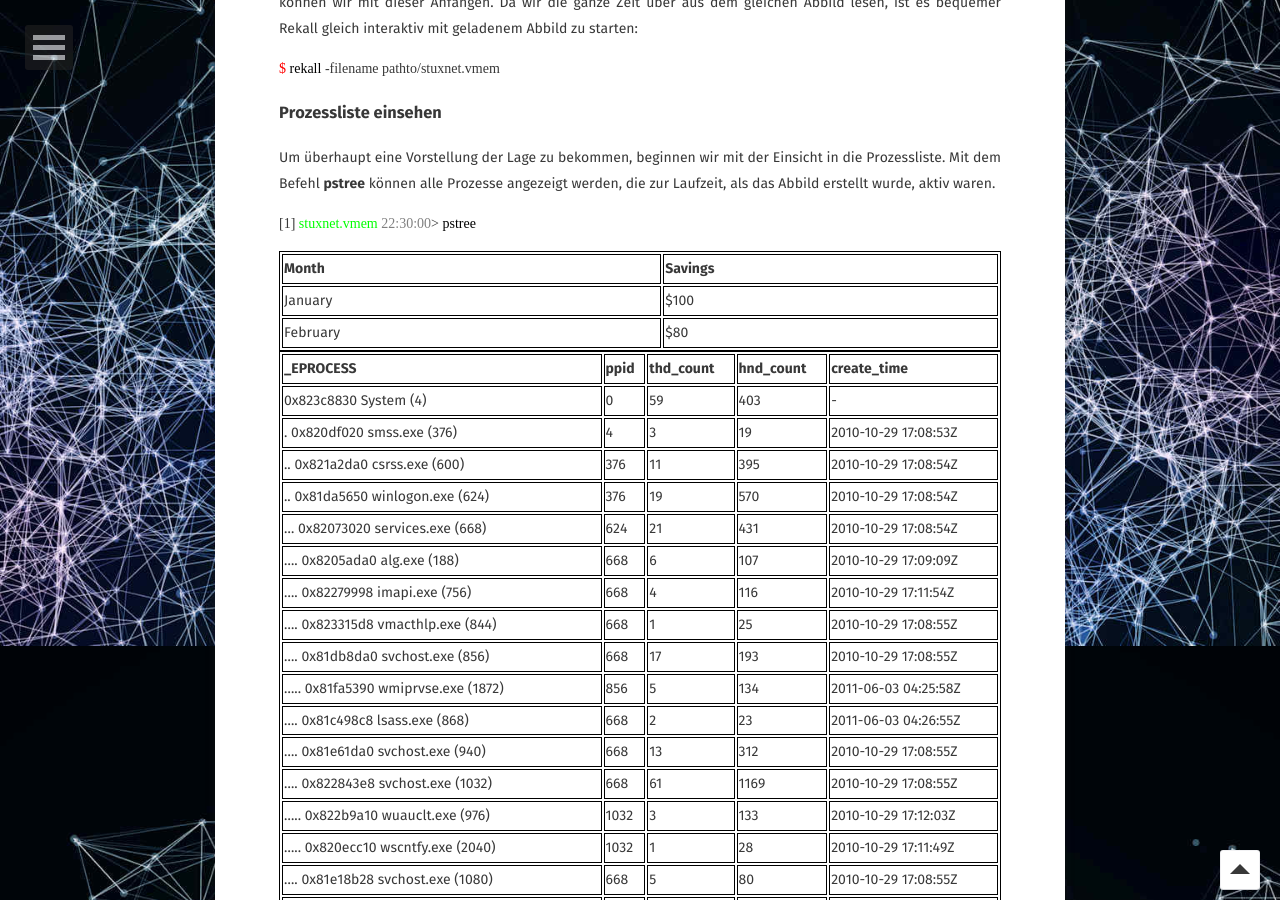
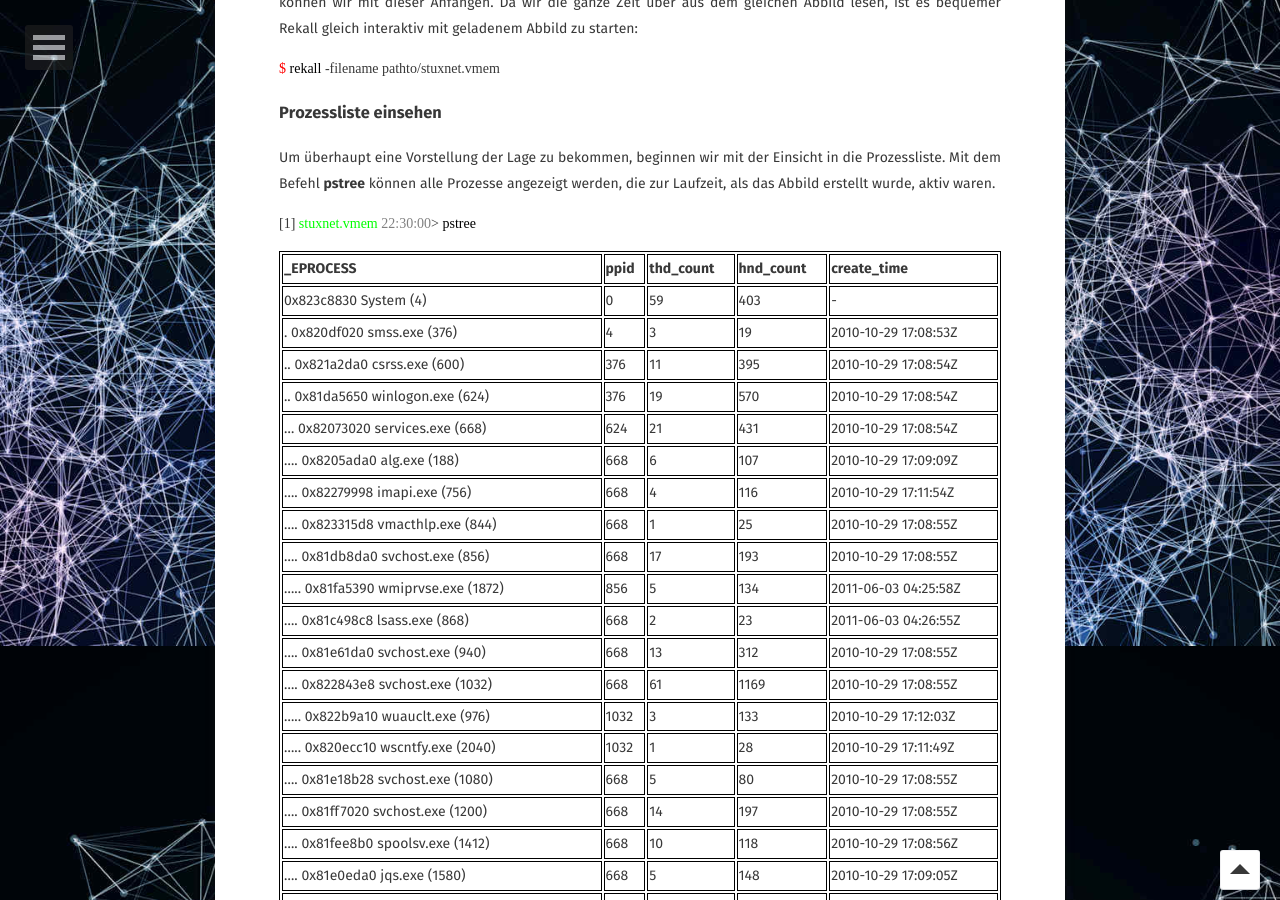
Before and after one commit to lauliger/IT-Sicherheit, a Jekyll site: the page built from _posts/2019-01-08-Arbeitsspeicheruntersuchung.md, in a window 1280 px wide and 900 px high, scrolled down 1154 px. Built offline with Jekyll 4.4.1, drawn with Linux system fonts in a browser that asks for light colours; some web fonts are replaced.

Commit message:
Update Rekall_Pstree.html

```diff
--- a/_includes/Rekall_Pstree.html
+++ b/_includes/Rekall_Pstree.html
@@ -6,17 +6,3 @@ table, th, td {
   border: 1px solid black;
 }
 </style>
-<table>
-  <tr>
-    <th>Month</th>
-    <th>Savings</th>
-  </tr>
-  <tr>
-    <td>January</td>
-    <td>$100</td>
-  </tr>
-  <tr>
-    <td>February</td>
-    <td>$80</td>
-  </tr>
-</table>
```
